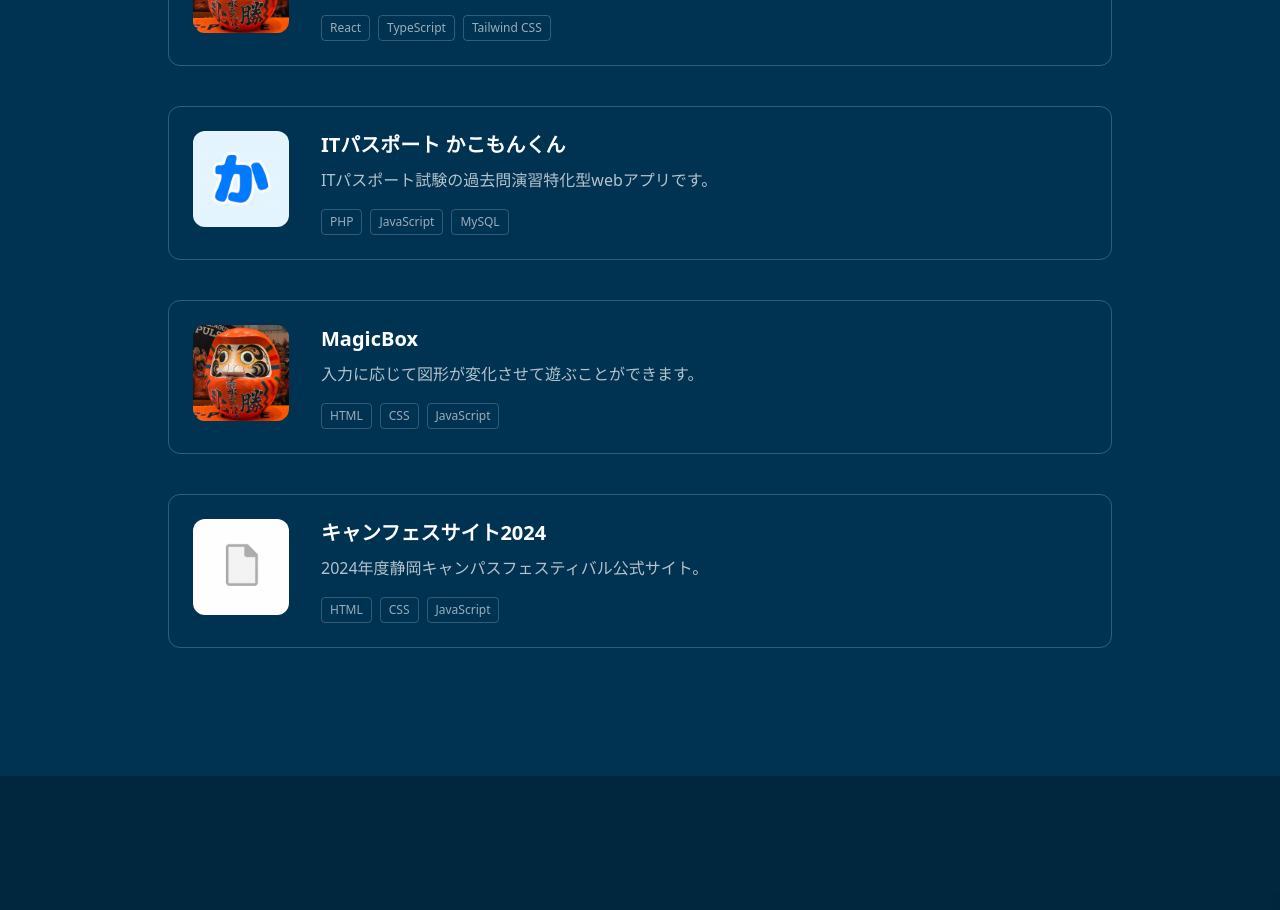
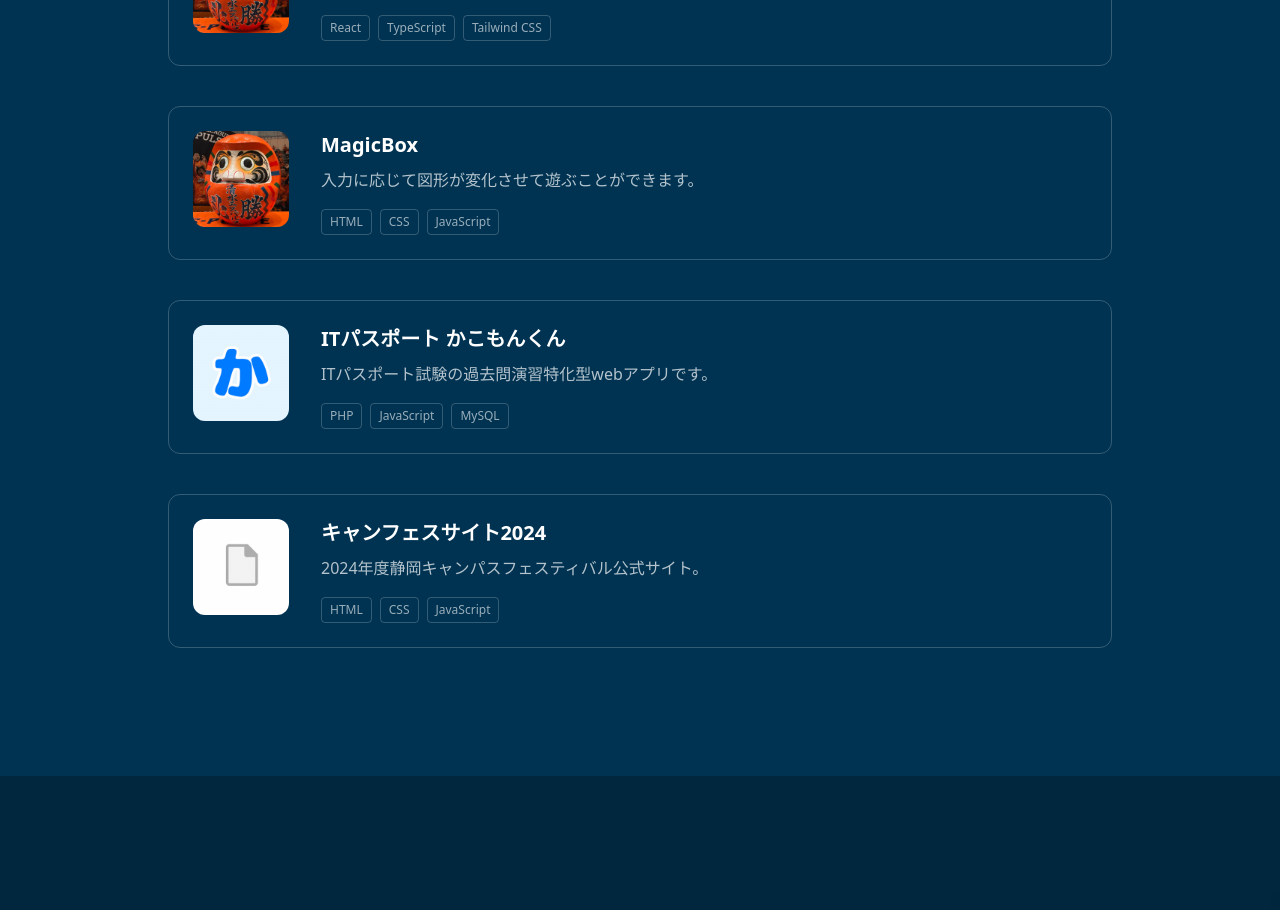
Before and after one commit to ichi-ryota0513/ichi-ryota0513.github.io, a React (Vite) app: page / in a window 1280 px wide. Shown: the part 1140-2050 px from the top of the page. Built offline with nearby package versions, Linux system fonts and the light colour scheme.

Commit message:
Update Products component

```diff
--- a/src/components/Products.tsx
+++ b/src/components/Products.tsx
@@ -9,18 +9,18 @@ const products = [
     tech: ["React", "TypeScript", "Tailwind CSS"],
   },
   {
+    title: "MagicBox",
+    description: "入力に応じて図形が変化させて遊ぶことができます。",
+    image: "/images/myicon.png",
+    link: "https://ichi-ryota0513.github.io/MagicBox/",
+    tech: ["HTML", "CSS", "JavaScript"],
+  },
+  {
     title: "ITパスポート かこもんくん",
     description: "ITパスポート試験の過去問演習特化型webアプリです。",
     image: "/images/kakomonkun.png",
     link: "https://ip-kakomonkun.com",
     tech: ["PHP", "JavaScript", "MySQL"],
-  },
-  {
-    title: "MagicBox",
-    description: "入力に応じて図形が変化させて遊ぶことができます。",
-    image: "/images/myicon.png",
-    link: "https://ichi-ryota0513.github.io/MagicBox/",
-    tech: ["HTML", "CSS", "JavaScript"],
   },
   {
     title: "キャンフェスサイト2024",
```
